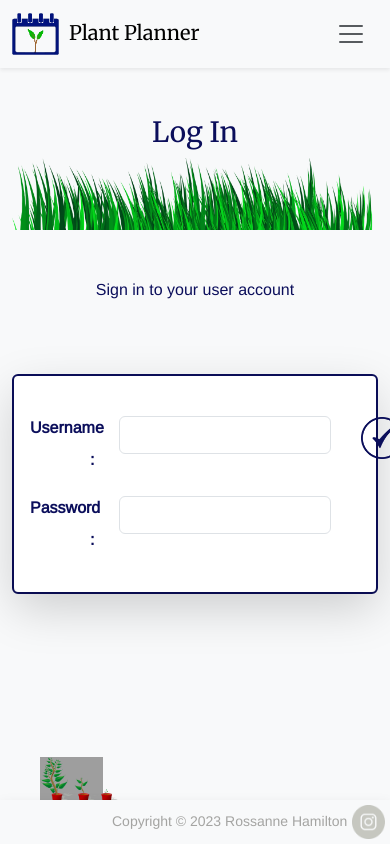
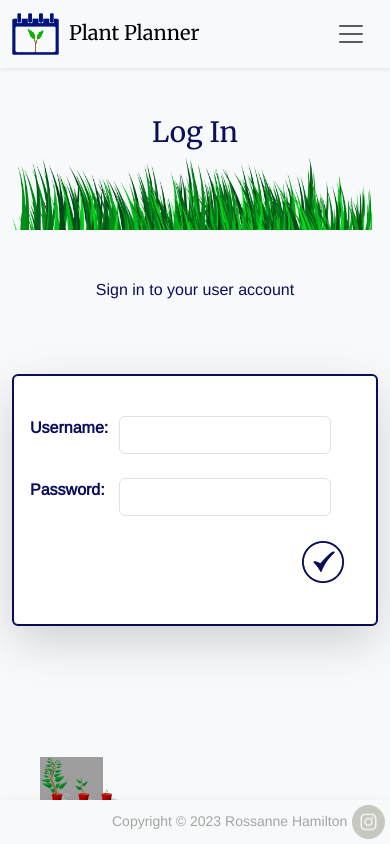
Before and after one commit to Lithill/Plant-Planner, a Flask app: page /login in a window 390 px wide; the page is wider, and only the part inside the window is pictured. Run offline with Flask 3, Linux system fonts and the light colour scheme; some libraries are stand-ins or nearby versions; grey boxes are pictures that could not be loaded.

Commit message:
Improve responsiveness on Login page

```diff
--- a/plantplanner/templates/login.html
+++ b/plantplanner/templates/login.html
@@ -13,15 +13,17 @@
             {{ form.hidden_tag() }}
             <br>
             <div class="row blue-text text-end">
-                <div class="col-3"><strong>{{ form.username.label(class="form-label") ~ ':' }}</strong></div>
+                <div class="col-3 text-nowrap"><strong>{{ form.username.label(class="form-label") ~ ':' }}</strong></div>
                 <div class="col-8">{{ form.username( class="form-control") }}</div>
-                <div class="col-1"><button type=submit><img src="{{ url_for('static', filename='images/save.webp') }}" alt="Save" class="save-button"></button></div>
             </div>
             <br>
             <div class="row blue-text text-end">
-                <div class="col-3"><strong>{{ form.password.label(class="form-label") ~ ':' }}</strong></div>
+                <div class="col-3 text-nowrap"><strong>{{ form.password.label(class="form-label") ~ ':' }}</strong></div>
                 <div class="col-8">{{ form.password(class="form-control") }}</div>
-                <div class="col-1"></div>
+            </div>
+            <br>
+            <div class="row">
+                <div class="text-end"><button type=submit><img src="{{ url_for('static', filename='images/save.webp') }}" alt="Save" class="save-button"></button></div>
             </div>
             <br>
         </form>
```
